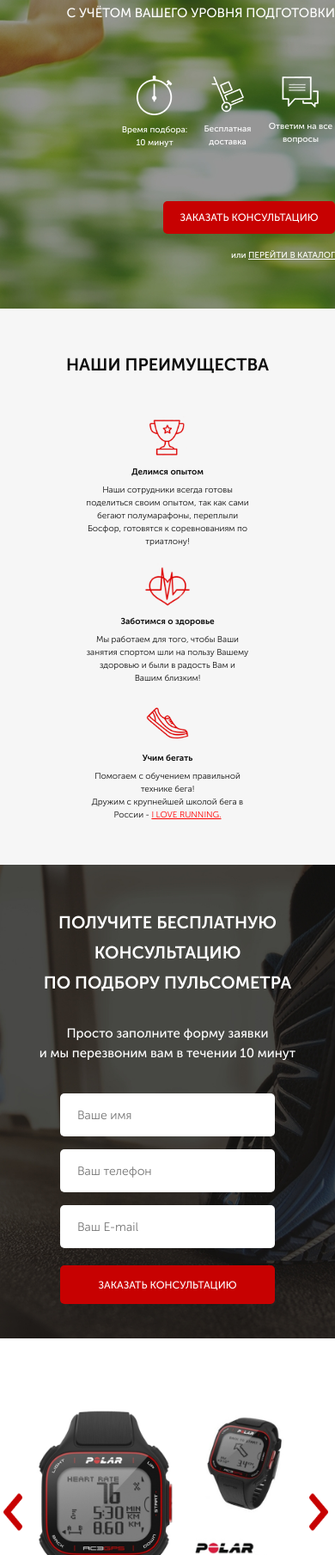
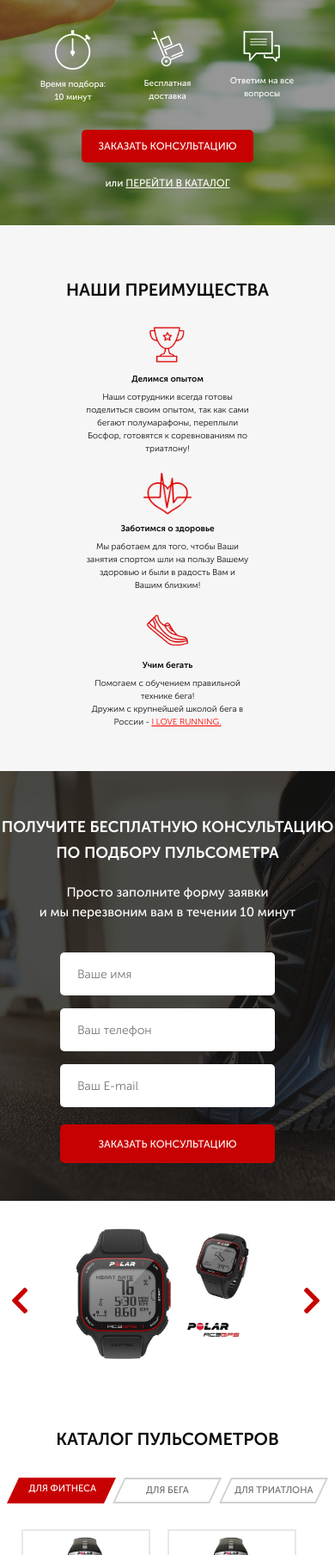
Before and after one commit to InessaBoickova/Purse, a website: page src/index.html in a window 390 px wide. Shown: the part 191-2000 px from the top of the page at 86% size. Drawn offline with nearby package versions, Linux system fonts and the light colour scheme; files that its build step writes are made by us from their sources.

Commit message:
bug fix in media rules

```diff
--- a/src/sass/base/_media.scss
+++ b/src/sass/base/_media.scss
@@ -1,73 +1,96 @@
-@media (max-width: 1200px){
+@media (max-width: 1200px) {
     .carousel {
         .prev {
             left: 10px;
-            img{
+
+            img {
                 width: 31px;
                 height: 50px;
             }
         }
+
         .next {
             right: -10px;
-            img{
+
+            img {
                 width: 31px;
                 height: 50px;
             }
         }
-        .tns-item{
-            img{
+
+        .tns-item {
+            img {
                 width: 80%;
                 height: 80%;
             }
         }
     }
 }
+
 @media (max-width: 991px) {
     .title {
         font-size: 26px;
+
         &_left {
             line-height: 40px;
         }
     }
+
     .consultation {
-        padding: 90px 0 82px 0;
+        padding: 90px 0 82px 20px;
+
         &__descr {
             margin-top: 60px;
         }
     }
+
     .carousel {
+        padding: 40px 0 40px 0;
+
         .prev {
             left: 38px;
-            img{
-                width: 29px;
-                height: 48px;
+
+            img {
+                width: 25px;
+                height: 46px;
             }
         }
+
         .next {
             right: 19px;
-            img{
-                width: 29px;
-                height: 48px;
+
+            img {
+                width: 25px;
+                height: 46px;
             }
         }
-        .tns-item{
+
+        .tns-item {
             img {
-                width: 80%;
-                height: 80%;
+                width: 70%;
+                height: 70%;
             }
-         }
+        }
     }
+
     .catalog {
-        padding-bottom: 80px;
+        padding: 20px 0 80px 0;
+
         &__content {
             justify-content: center;
         }
+
+        &__tabs {
+            margin-top: 40px;
+        }
+
         &-item {
             margin-right: 20px;
             width: 240px;
             min-height: 300px;
             padding: 15px 15px 20px 15px;
             margin-bottom: 15px;
+
             &__list {
                 li {
                     font-size: 11px;
@@ -75,110 +98,136 @@
                     margin-bottom: 15px;
                 }
             }
+
             &__img {
                 height: 150px;
             }
+
             .button_mini {
                 width: 120px;
                 height: 38px;
                 font-size: 13px;
             }
+
             &__subtitle {
                 margin-top: 15px;
                 font-size: 14px;
             }
+
             &__descr {
                 margin-top: 14px;
                 font-size: 12px;
             }
+
             &__link {
                 margin-top: 14px;
                 font-size: 12px;
             }
+
             hr {
                 margin-top: 15px;
                 margin-bottom: 18px;
             }
+
             &__old-price {
                 font-size: 12px;
             }
+
             &__price {
                 font-size: 15px;
             }
         }
     }
+
     .feed {
         padding-bottom: 60px;
+
         &__item {
             margin-top: 80px;
+
             &:nth-child(2) {
                 margin-top: 60px;
             }
         }
+
         &__img {
             width: 160px;
             height: 160px;
             margin-left: 10px;
         }
+
         &__text {
             margin-left: 55px;
             padding-right: 57px;
         }
+
         &__subtitle {
             font-size: 16px;
         }
+
         &__count {
             font-size: 12px;
         }
+
         &__descr {
             font-size: 14px;
             margin-top: 10px;
         }
     }
-    .footer{
+
+    .footer {
         height: 600px;
+
         &__info {
             width: 400px;
             height: 230px;
             padding: 40px 58px 50px 58px;
         }
+
         &__addr {
             margin-bottom: 28px;
             font-size: 19px;
             line-height: 18px;
         }
+
         &__phone {
             font-size: 20px;
             line-height: 19px;
             margin-bottom: 30px;
         }
+
         &__social-item {
             width: 45px;
             height: 45px;
+
             img {
                 height: 25px;
             }
         }
     }
- }
+}
 
 @media (max-width: 767px) {
     .title {
         font-size: 25px;
     }
+
     .header {
         &__logo {
             width: 200px;
         }
+
         &__official {
             span {
                 font-size: 16px;
             }
         }
+
         &__phone {
             font-size: 16px;
         }
     }
+
     .button {
         &_main {
             width: 250px;
@@ -186,116 +235,162 @@
             font-size: 15px;
         }
     }
+
     .promo {
         padding: 18px 0 85px 0;
+
+        &__wrapper {
+            display: flex;
+            align-items: center;
+        }
+
         &__header {
             font-size: 39px;
         }
+
         &__subheader {
             font-size: 22px;
         }
     }
+
     .advantages {
-        padding: 60px 0 70px ;
+        padding: 60px 0 70px;
+
+        &__wrapper {
+            margin-top: 40px;
+            display: flex;
+            flex-direction: column;
+            align-items: center;
+            height: 750px;
+        }
+
         &__subtitle {
-            font-size: 15px;
+            margin-top: 15px;
+            font-size: 17px;
         }
+
         &__descr {
-            font-size: 11px;
+            margin-top: 10px;
+            font-size: 13px;
             width: 190px;
         }
     }
+
     .consultation {
         min-height: 600px;
         padding: 70px 0 20px 0;
+
         &__descr {
             font-size: 20px;
             text-align: center;
             margin-top: 50px;
         }
+
         .title_left {
             text-align: center;
         }
+
         .feed-form {
             justify-content: center;
             align-items: center;
             width: 100%;
+
             input {
                 width: 300px;
             }
         }
+
         .button_submit {
             width: 300px;
         }
     }
+
     .carousel {
         padding-bottom: 50px;
+
         .prev {
             left: 10px;
-            img{
+
+            img {
                 width: 24px;
                 height: 45px;
             }
         }
+
         .next {
             right: 18px;
-            img{
+
+            img {
                 width: 24px;
                 height: 45px;
             }
         }
+
         .tns-item {
-            img{
-                width: 80%;
-                height: 80%;
+            img {
+                width: 65%;
+                height: 65%;
             }
         }
     }
+
     .catalog {
         padding-bottom: 50px;
+
         &__content {
             margin-top: 40px;
         }
+
         &__tabs {
             margin-top: 40px;
         }
+
         &__tab {
             width: 150px;
             height: 40px;
             font-size: 14px;
             line-height: 38px;
         }
+
         &-item {
             width: 230px;
             min-height: 300px;
             padding: 8px 8px 11px 8px;
             margin-bottom: 10px;
+
             &__img {
                 max-width: 100%;
                 height: 130px;
             }
+
             &__subtitle {
                 margin-top: 8px;
                 font-size: 12px;
             }
+
             &__descr {
                 margin-top: 8px;
                 font-size: 10px;
             }
+
             &__link {
                 margin-top: 10px;
                 font-size: 10px;
             }
+
             hr {
                 margin-top: 10px;
                 margin-bottom: 15px;
             }
+
             &__old-price {
                 font-size: 12px;
             }
+
             &__price {
                 font-size: 14px;
             }
+
             &__list {
                 li {
                     font-size: 10px;
@@ -305,63 +400,79 @@
             }
         }
     }
+
     .feed {
         padding-bottom: 50px;
+
         &__item {
             margin-top: 60px;
+
             &:nth-child(2) {
                 margin-top: 60px;
             }
         }
+
         &__img {
             width: 130px;
             height: 130px;
             margin-left: 8px;
         }
+
         &__text {
             margin-left: 30px;
             padding-right: 33px;
         }
+
         &__subtitle {
             font-size: 13px;
         }
+
         &__count {
             font-size: 9px;
         }
+
         &__descr {
             font-size: 11px;
             margin-top: 8px;
         }
     }
-    .footer{
+
+    .footer {
         height: 500px;
+
         &__info {
             width: 350px;
             height: 200px;
             padding: 35px 53px 45px 53px;
         }
+
         &__addr {
             margin-bottom: 24px;
             font-size: 17px;
             line-height: 16px;
         }
+
         &__phone {
             font-size: 18px;
             line-height: 17px;
             margin-bottom: 28px;
         }
+
         &__social-item {
             width: 40px;
             height: 40px;
+
             img {
                 height: 22px;
             }
         }
     }
+
     .modal {
         padding: 20px 15px 15px 15px;
         min-width: 280px;
         min-height: 340px;
+
         input {
             width: 250px;
             height: 40px;
@@ -370,20 +481,25 @@
             margin-bottom: 16px;
             padding: 0 12px;
         }
+
         &__close {
             font-size: 38px;
             right: -30px;
         }
+
         &__subtitle {
             font-size: 17px;
         }
+
         &__descr {
             margin-top: 8px;
             font-size: 11px;
         }
+
         &__mini {
             min-height: 100px;
         }
+
         .button_submit {
             width: 250px;
             height: 40px;
@@ -392,80 +508,94 @@
             font-size: 14px;
         }
     }
+
     .pageup {
         width: 35px;
         height: 35px;
     }
- }
- @media (max-width: 575px) {
+}
+
+@media (max-width: 575px) {
     .title {
         font-size: 20px;
     }
+
     .button {
-        width: 130px;
+        width: 120px;
         height: 30px;
         font-size: 9px;
+
         &_main {
-            margin-top: 60px;
+            margin-top: 30px;
             width: 200px;
             height: 38px;
             font-size: 12px;
         }
     }
+
     .header {
         &__logo {
-            width: 140px;
+            width: 120px;
         }
+
         &__official {
             font-size: 9px;
+
             span {
-               font-size: 9px;
+                font-size: 9px;
             }
         }
+
         &__phone {
             display: none;
         }
     }
+
     .promo {
-        padding: 15px 0 10px 0;
-        min-height: 550px;
+        padding: 15px 0 40px 0;
         &__wrapper {
-            margin-top: 80px;
+            margin-top: 70px;
         }
         &__header {
-            font-size: 30px;
+            font-size: 25px;
             line-height: 35px;
         }
         &__subheader {
-            font-size: 15px;
+            margin-top: 10px;
+            font-size: 13px;
             line-height: 20px;
         }
+
         &__icons {
-            margin-top: 55px;
-            width: 250px;
+            margin-top: 30px;
+            width: 300px;
         }
+
         &__icon {
             width: 80px;
             font-size: 10px;
+
             img {
                 margin-bottom: 10px;
             }
         }
+
         &__link {
-            font-size: 10px;
-            margin-top: 18px;
+            font-size: 12px;
+            margin-top: 15px;
         }
     }
+
     .advantages {
-        padding: 50px 0 50px 0;
-        min-height: 470px;
         &__wrapper {
             margin-top: 25px;
             display: flex;
             flex-direction: column;
             align-items: center;
             justify-content: center;
+            height: 450px;
         }
+
         &__item {
             img {
                 width: 50px;
@@ -473,190 +603,244 @@
                 margin-top: 20px;
             }
         }
+
         &__subtitle {
             margin-top: 8px;
             font-size: 10px;
         }
+
         &__descr {
             margin-top: 6px;
             font-size: 10px;
         }
     }
+
     .consultation {
         min-height: 500px;
         padding: 50px 0 40px 0;
+
         &__descr {
             font-size: 15px;
-            margin-top: 30px;
+            margin-top: 20px;
         }
-        .title_left{
-            font-size: 20px;
-            line-height: 35px;
+
+        .title_left {
+            font-size: 18px;
+            line-height: 30px;
         }
+
         .feed-form {
             justify-content: center;
             align-items: center;
             width: 100%;
+
             input {
                 width: 250px;
             }
         }
+
         .button_submit {
             width: 250px;
             height: 45px;
             font-size: 12px;
         }
     }
+
     .carousel {
-        padding-bottom: 30px;
+        padding: 30px 10px 30px 10px;
+
         .prev {
             left: -2px;
-            img{
-                width: 22px;
-                height: 43px;
+
+            img {
+                width: 18px;
+                height: 30px;
             }
         }
+
         .next {
             right: 2px;
-            img{
-                width: 22px;
-                height: 43px;
+
+            img {
+                width: 18px;
+                height: 30px;
             }
         }
-        .tns-item{
-            img{
-                width: 80%;
-                height: 80%;
+
+        .tns-item {
+            img {
+                width: 60%;
+                height: 60%;
             }
         }
     }
+
     .catalog {
-        padding-bottom: 30px;
+        padding: 30px 10px 30px 10px;
         &__content {
-            margin-top: 25px;
+            margin-top: 30px;
         }
+
         &__tabs {
-            margin-top: 20px;
+            margin-top: 30px;
         }
+
         &__tab {
             width: 120px;
             height: 30px;
             font-size: 11px;
             line-height: 25px;
         }
+
         &-item {
             width: 150px;
             min-height: 200px;
             padding: 5px 5px 8px 6px;
             margin-bottom: 8px;
+
             &__img {
                 max-width: 100%;
                 height: 80px;
             }
+
             &__subtitle {
                 margin-top: 5px;
                 font-size: 8px;
             }
+
             &__descr {
                 margin-top: 5px;
                 font-size: 8px;
             }
+
             &__link {
                 margin-top: 8px;
                 font-size: 8px;
             }
+
             hr {
                 margin-top: 8px;
                 margin-bottom: 10px;
             }
+
             &__old-price {
                 font-size: 7px;
             }
+
             &__price {
                 font-size: 9px;
             }
+
             &__list {
                 &:before {
                     width: 3px;
                     height: 3px;
                 }
+
                 li {
                     font-size: 7px;
                     margin-bottom: 8px;
                 }
             }
+
             &__back {
                 font-size: 8px;
             }
         }
+
         .button_mini {
             width: 90px;
             height: 25px;
             font-size: 8px;
         }
     }
+
     .feed {
         padding-bottom: 40px;
+
         &__item {
+            display: flex;
+            flex-direction: column;
+            align-items: center;
+            justify-content: center;
             margin-top: 50px;
+
             &:nth-child(2) {
-                margin-top: 50px;
+                margin-top: 30px;
             }
         }
+
         &__img {
-            width: 90px;
-            height: 90px;
-            margin-left: 5px;
+            width: 100px;
+            height: 100px;
         }
+
         &__text {
+            text-align: center;
             margin-left: 15px;
             padding-right: 13px;
         }
+
         &__subtitle {
-            font-size: 10px;
+            margin-top: 10px;
+            text-align: center;
+            font-size: 14px;
         }
+
         &__count {
-            font-size: 7px;
+            text-align: center;
+            font-size: 11px;
         }
+
         &__descr {
-            font-size: 8px;
+            font-size: 11px;
             margin-top: 6px;
         }
     }
-    .footer{
-        height: 400px;
+
+    .footer {
+        height: 360px;
+
         &__info {
             width: 250px;
             height: 140px;
             padding: 15px 30px 25px 33px;
         }
+
         &__addr {
             margin-bottom: 20px;
             font-size: 13px;
             line-height: 12px;
         }
+
         &__phone {
             font-size: 11px;
             line-height: 13px;
             margin-bottom: 22px;
         }
+
         &__social-item {
             width: 30px;
             height: 30px;
+
             img {
                 height: 17px;
             }
         }
     }
+
     .modal {
         padding: 15px 15px 15px 15px;
         min-height: 210px;
+
         .feed-form {
             width: 240px;
+
             &_md25 {
                 margin-top: 15px;
             }
         }
+
         input {
             width: 230px;
             height: 40px;
@@ -666,21 +850,26 @@
             padding: 0 12px;
             font-size: 13px;
         }
+
         &__close {
             font-size: 30px;
             right: -28px;
             line-height: 18px;
         }
+
         &__subtitle {
             font-size: 14px;
         }
+
         &__descr {
             margin-top: 6px;
             font-size: 12px;
         }
+
         &__mini {
             min-height: 100px;
         }
+
         .button_submit {
             width: 230px;
             height: 40px;
@@ -689,6 +878,7 @@
             font-size: 12px;
         }
     }
+
     .pageup {
         width: 30px;
         height: 30px;
--- a/src/sass/blocks/_promo.scss
+++ b/src/sass/blocks/_promo.scss
@@ -1,5 +1,4 @@
 .promo {
-    min-height: 650px;
     padding: 21px 0 93px 0;
     background: url("../img/main.jpg") center (center/cover) no-repeat;
     &__wrapper {
```
Also changed, not shown: dist/css/style.min.css.
